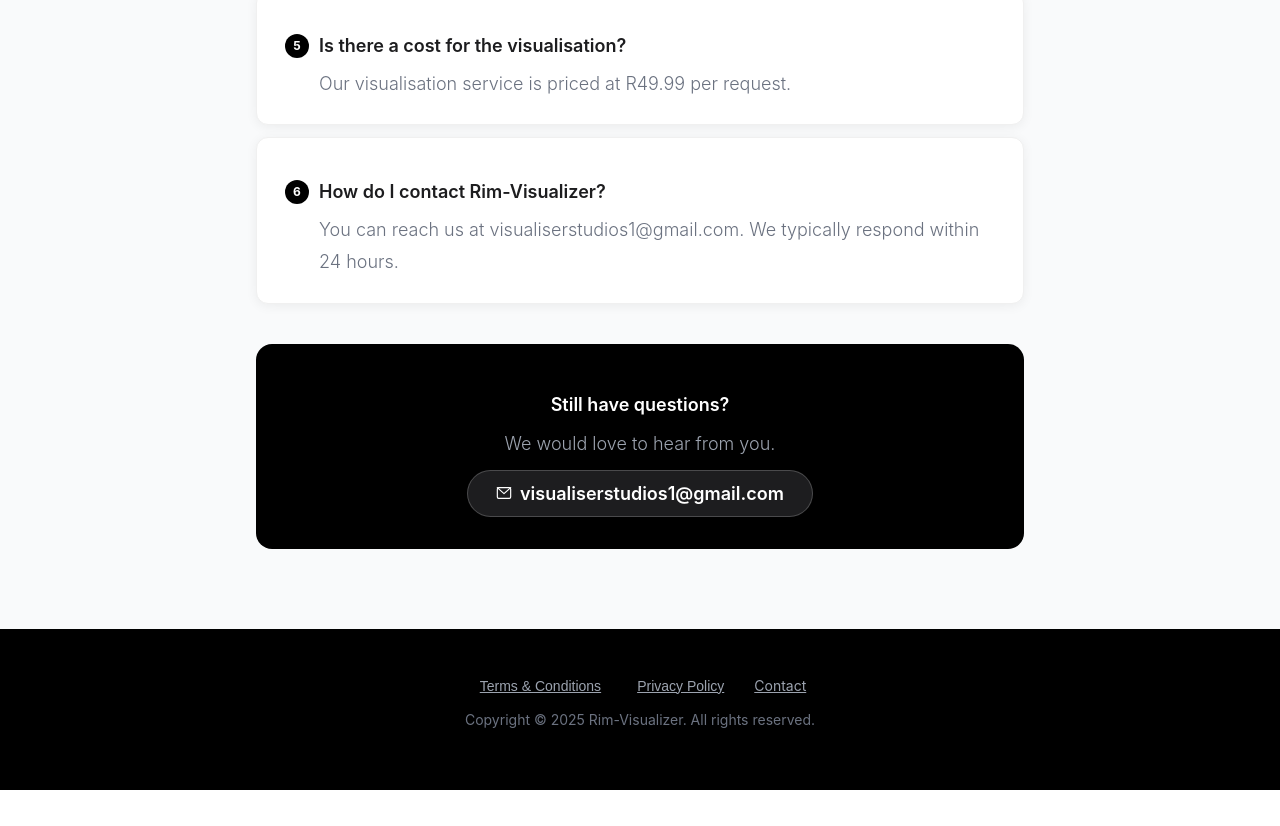
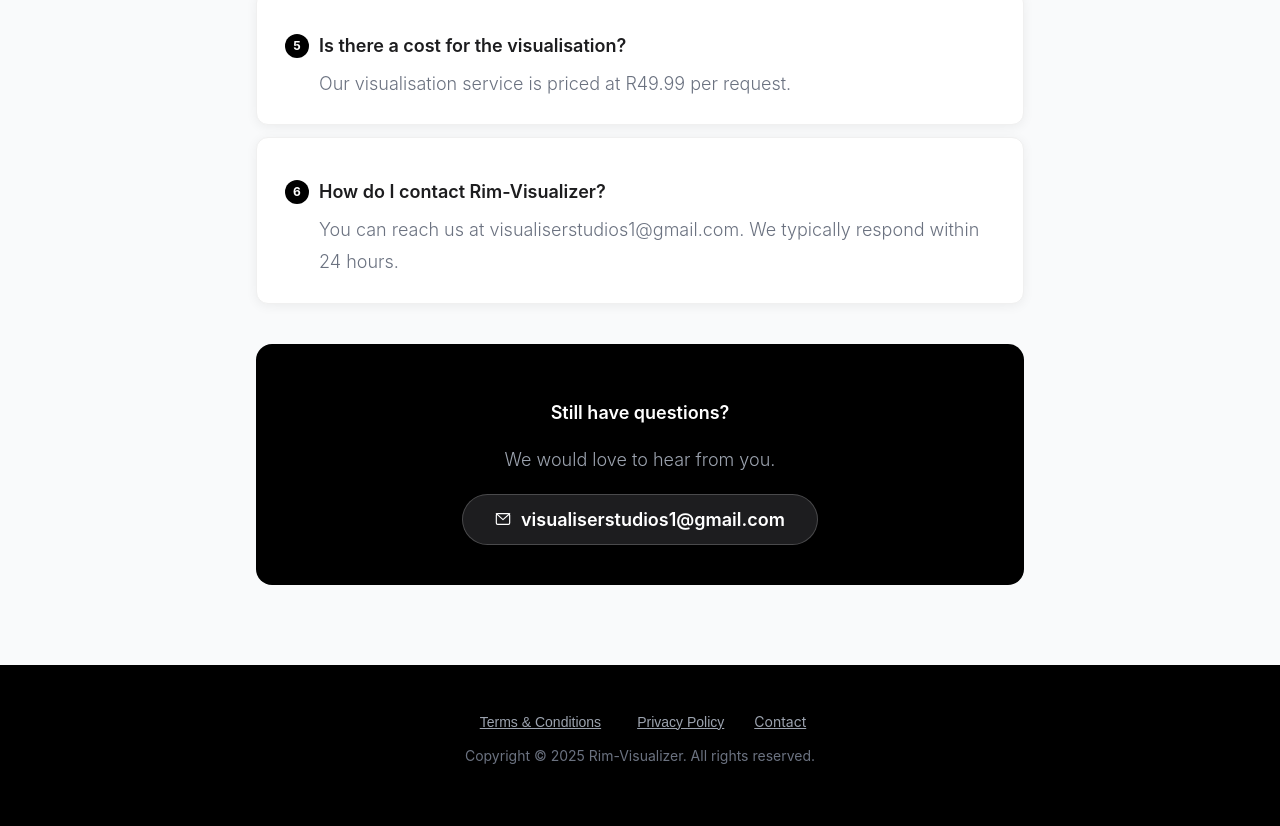
Before and after one commit to visualiserstudios1-rgb/Rim-Visualization, a React (Create React App) app: page / in a window 1280 px wide. Shown: the part 3496-4322 px from the top of the page. Before the commit the page ends 4286 px from the top, so only its background shows below. Built offline with nearby package versions, Linux system fonts and the light colour scheme.

Commit message:
Update HomePage.js

```diff
--- a/src/pages/HomePage.js
+++ b/src/pages/HomePage.js
@@ -231,12 +231,12 @@
               <p style={{ fontSize: bodyFontSize, color: '#6b7280', fontWeight: '300', lineHeight: 1.8, margin: 0, paddingLeft: '34px' }}>{item.a}</p>
             </div>
           ))}
-          <div style={{ marginTop: '40px', backgroundColor: 'black', borderRadius: '16px', padding: '32px', textAlign: 'center' }}>
+          <div style={{ marginTop: '40px', backgroundColor: 'black', borderRadius: '16px', padding: isMobile ? '32px 20px' : '40px 32px', textAlign: 'center', display: 'flex', flexDirection: 'column', alignItems: 'center' }}>
             <p style={{ color: 'white', fontSize: bodyFontSize, fontWeight: '600', marginBottom: '8px' }}>Still have questions?</p>
-            <p style={{ color: '#9ca3af', fontSize: bodyFontSize, fontWeight: '300', marginBottom: '16px' }}>We would love to hear from you.</p>
-            <a href="mailto:visualiserstudios1@gmail.com" style={{ color: 'white', fontSize: bodyFontSize, fontWeight: '600', textDecoration: 'none', backgroundColor: '#1d1d1f', padding: '12px 28px', borderRadius: '9999px', border: '1px solid #ffffff33', display: 'inline-flex', alignItems: 'center', gap: '8px', maxWidth: '100%', wordBreak: 'break-all', margin: '0 auto' }}>
-              <IconMail size={16} color="white" />
-              visualiserstudios1@gmail.com
+            <p style={{ color: '#9ca3af', fontSize: bodyFontSize, fontWeight: '300', marginBottom: '24px' }}>We would love to hear from you.</p>
+            <a href="mailto:visualiserstudios1@gmail.com" style={{ color: 'white', fontSize: isMobile ? '14px' : bodyFontSize, fontWeight: '600', textDecoration: 'none', backgroundColor: '#1d1d1f', padding: isMobile ? '14px 20px' : '14px 32px', borderRadius: '9999px', border: '1px solid #ffffff33', display: 'inline-flex', alignItems: 'center', justifyContent: 'center', gap: '10px', width: isMobile ? '100%' : 'auto', boxSizing: 'border-box' }}>
+              <IconMail size={16} color="white" style={{ flexShrink: 0 }} />
+              <span>visualiserstudios1@gmail.com</span>
             </a>
           </div>
         </div>
```
